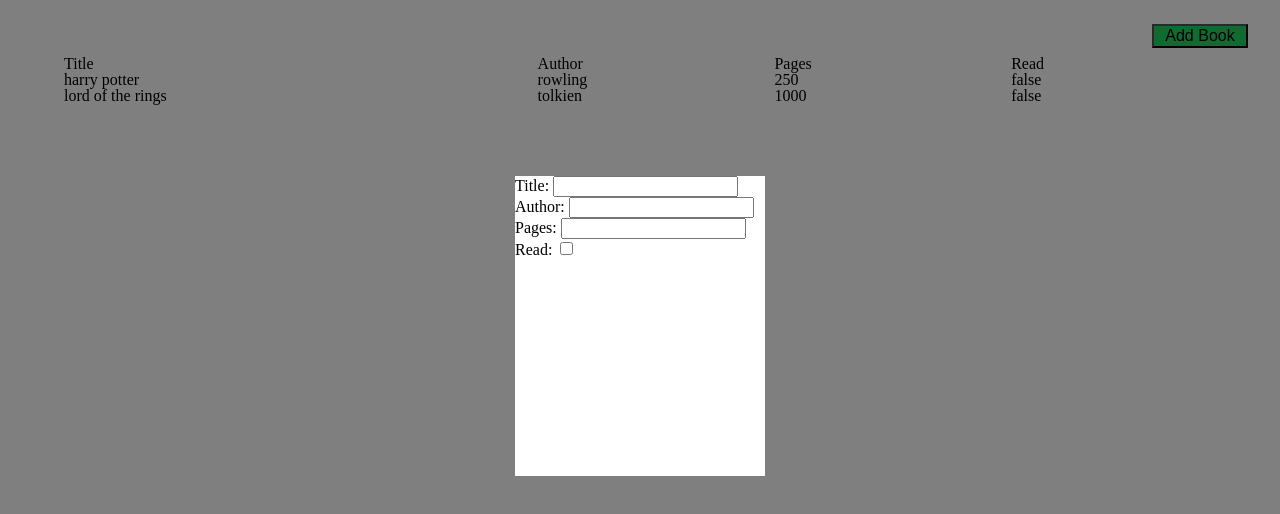
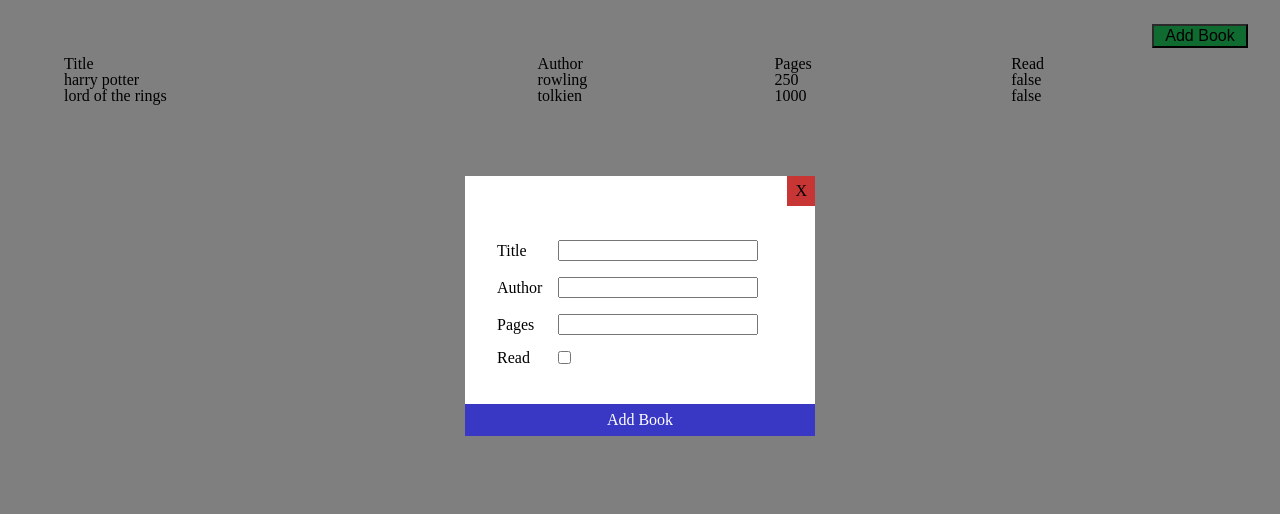
Before and after one commit to djcurill/library, a plain HTML site: page index.html in a window 1280 px wide. Both pictures are taken after a click on the button "Add Book". Shown: the part 64-578 px from the top of the page. Drawn offline with Linux system fonts and the light colour scheme.

Commit message:
Rough draft of modal complete

```diff
--- a/css/styles.css
+++ b/css/styles.css
@@ -59,8 +59,52 @@ button{
 }
 
 .modal__content{
-    width: 250px;
-    height: 300px;
-    /* padding: 2rem; */
+    width: 350px;
     background-color: white;
 }
+
+.modal__form{
+    margin-top: 1.5rem;
+    display: grid;
+    align-items: center;
+    grid-template-columns: auto 1fr;
+    padding: 2rem;
+}
+
+.modal__title{
+    font-size: 1rem;
+    text-align: center;
+    margin-top: 1rem;
+    clear: both;
+}
+
+.modal__close-btn{
+    float: right;
+    padding: 7px 8px;
+    background-color: rgb(199, 53, 53);
+    cursor: pointer;
+}
+
+.modal__close-btn:hover{
+    background-color: rgb(215, 117, 117);
+}
+
+.modal__submit-btn{
+    text-align: center;
+    padding: 0.5rem 0 0.5rem 0;
+    background-color: rgb(56, 56, 196);
+    color: white;
+}
+
+input{
+    margin: 0.5rem 1rem;
+}
+
+input[type=text],
+input[type=number]{
+    width: 90%;
+}
+
+input[type=checkbox]{
+    justify-self: start;
+}
--- a/index.html
+++ b/index.html
@@ -25,17 +25,25 @@
 
     <div class = "overlay overlay--hidden">
         <div class="modal modal--hidden">
+
             <div class="modal__content">
-                <form>
-                    <label for="title">Title: </label>
-                    <input type="text" id="title" for="title"><br>
-                    <label for="author">Author: </label>
-                    <input type="text" id="author" for="author"><br>
-                    <label for="pages">Pages: </label>
-                    <input type="number" id="pages" for="pages" min=1><br>
-                    <label for="read">Read: </label>
-                    <input type="checkbox" id="read" for="read"><br>
+                <div class="modal__header">
+                    <div class="modal__close-btn">X</div>
+                </div>
+                <form class="modal__form">
+                    <label for="title">Title</label>
+                    <input type="text" id="title" for="title">
+
+                    <label for="author">Author</label>
+                    <input type="text" id="author" for="author">
+
+                    <label for="pages">Pages</label>
+                    <input type="number" id="pages" for="pages">
+
+                    <label for="read">Read</label>
+                    <input type="checkbox" id="read" for="read">
                 </form>
+                <div class="modal__submit-btn">Add Book</div>
             </div>
         </div>
     </div>
--- a/script.js
+++ b/script.js
@@ -8,10 +8,6 @@ function toggleModal() {
     document.querySelector("div.overlay").classList.toggle("overlay--hidden");
     document.querySelector("div.modal").classList.toggle("modal--hidden");
 }
-
-
-
-
 
 function Book(title, author, pages, read=false){
     this.title = title;
```
